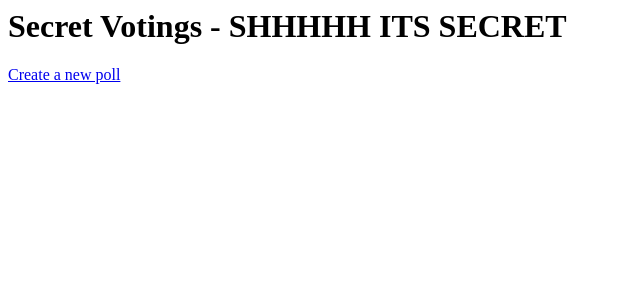
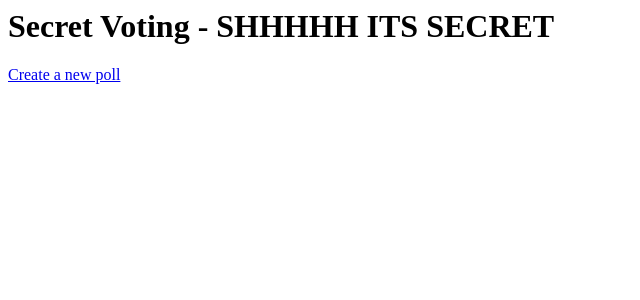
Before and after one commit to hjarrell/Secret-Vote, a PHP site: page /admin.php in a window 1280 px wide. Shown: the top 300 px of the page, without its empty margins (0-640 px from the left). Run offline with PHP 8.4, Linux system fonts and the light colour scheme; the visitor is signed in with stand-in values (Sample User, id 1); data that the repository does not hold is empty.

Commit message:
Fix minor type on admin page header

```diff
--- a/admin.php
+++ b/admin.php
@@ -30,7 +30,7 @@ session_start(); // Have to start session before html
  </head>
  <body>
 
-<h1>Secret Votings - SHHHHH ITS SECRET</h1>
+<h1>Secret Voting - SHHHHH ITS SECRET</h1>
 
 <?php if ($_SESSION["isadmin"] == true) {
     // Get database login information
```
